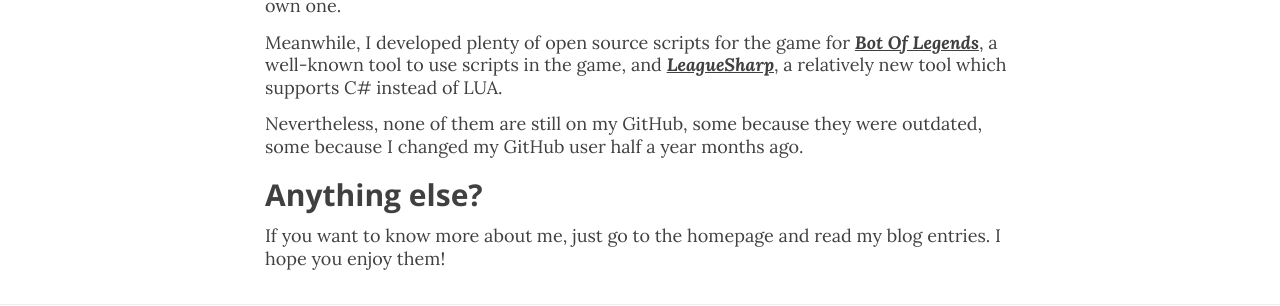
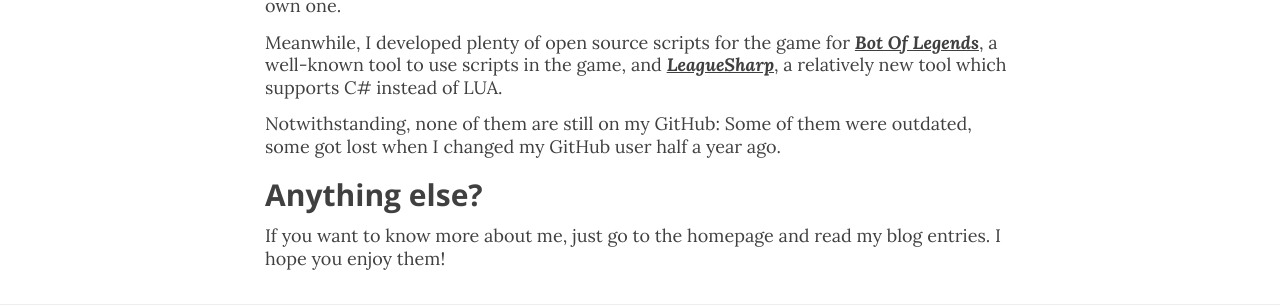
Before and after one commit to ru7dy/areidz.github.io, a Jekyll site: the page built from about.html, in a window 1280 px wide. Shown: the part 1202-1508 px from the top of the page. Built offline with Jekyll 4.4.1, drawn with Linux system fonts in a browser that asks for light colours; nearby versions of some CDN libraries.

Commit message:
Better line.

```diff
--- a/about.html
+++ b/about.html
@@ -26,7 +26,7 @@ header-img: "img/about-bg.jpg"
 
 <p>Meanwhile, I developed plenty of open source scripts for the game for <i><b><a href="http://www.botoflegends.com/forum">Bot Of Legends</a></b></i>, a well-known tool to use scripts in the game, and <i><b><a href="https://www.joduska.me/forum/">LeagueSharp</a></b></i>, a relatively new tool which supports C# instead of LUA.</p>
 
-<p>Nevertheless, none of them are still on my GitHub, some because they were outdated, some because I changed my GitHub user half a year months ago.</p>
+<p>Notwithstanding, none of them are still on my GitHub: Some of them were outdated, some got lost when I changed my GitHub user half a year ago.</p>
 
 <h2>Anything else?</h2>
 <p>If you want to know more about me, just go to the homepage and read my blog entries. I hope you enjoy them!</p>
```
